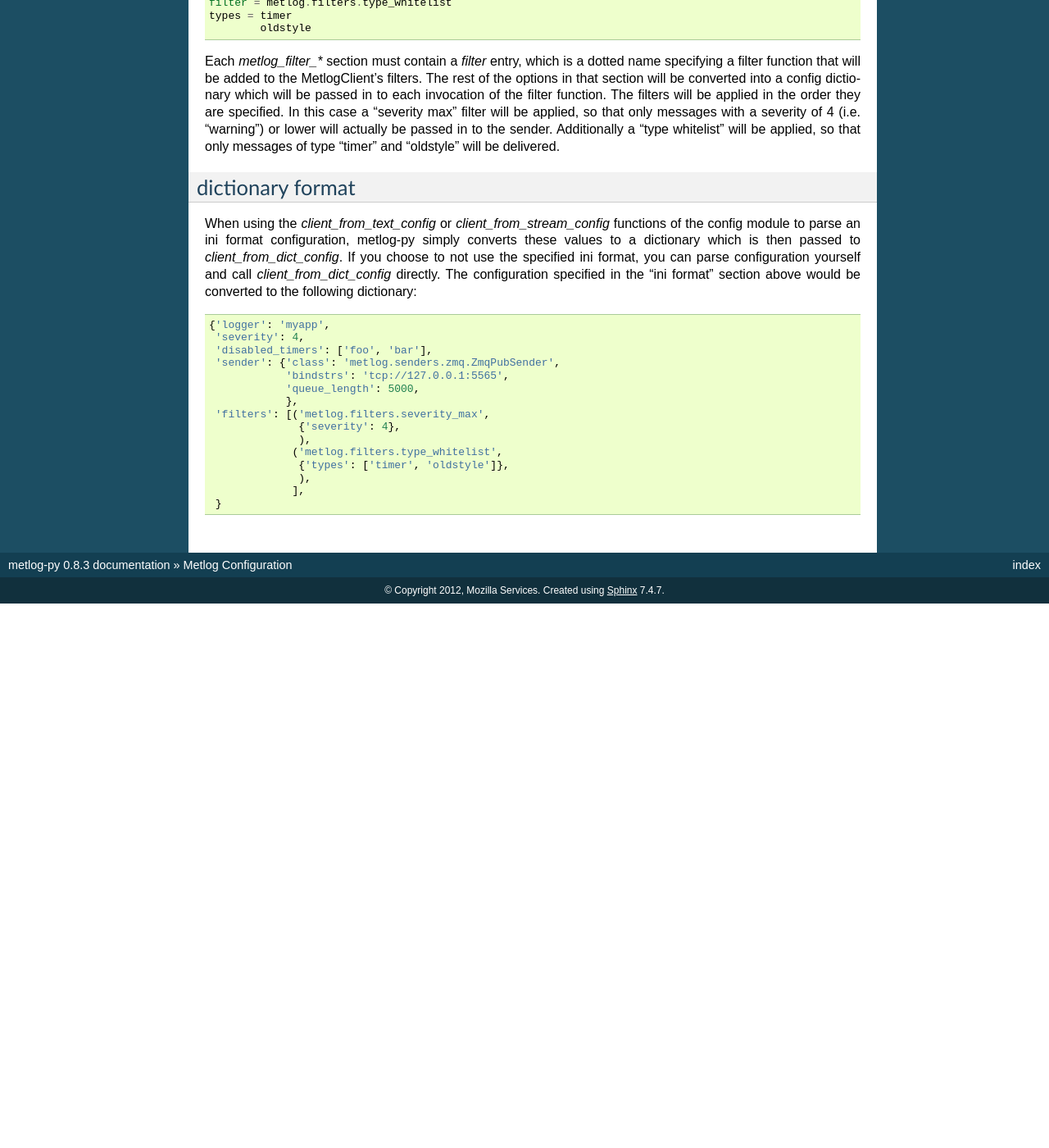
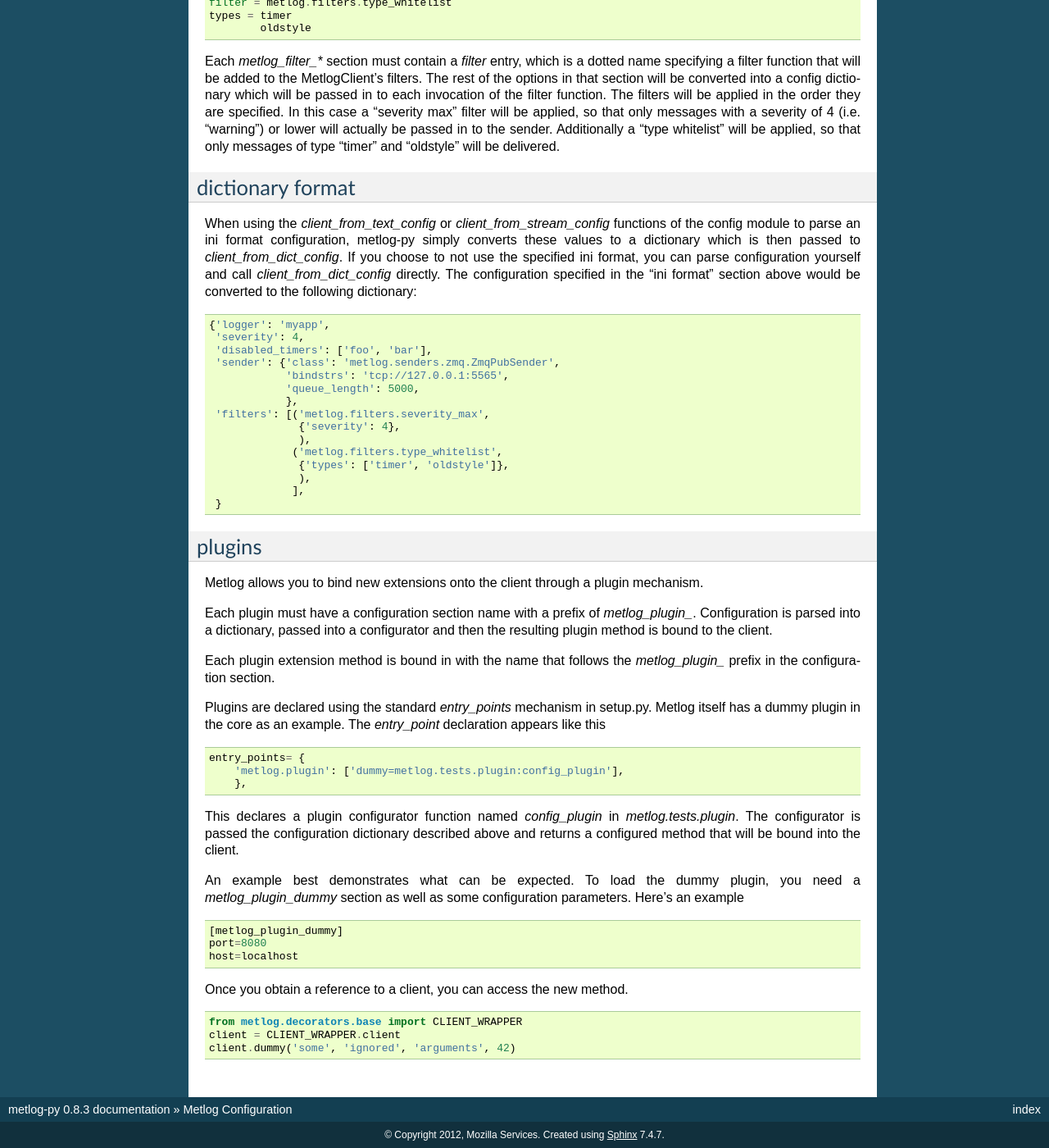
Before and after one commit to mozilla-services/metlog-py, a Sphinx documentation site: the page built from docs/config.rst, in a window 1280 px wide and 1400 px high, scrolled down 1549 px. Shown: the whole window at 82% size. Built offline with Sphinx 7.4.7, drawn with Linux system fonts in a browser that asks for light colours; before the commit the page ends 2285 px from its top, so only the background shows below that.

Commit message:
updated docs and testcases a bit for the plugin config sections

```diff
--- a/docs/config.rst
+++ b/docs/config.rst
@@ -108,6 +108,7 @@ severity of 4 (i.e. "warning") or lower will actually be passed in to the
 sender. Additionally a "type whitelist" will be applied, so that only messages
 of type "timer" and "oldstyle" will be delivered.
 
+
 dictionary format
 =================
 
@@ -134,3 +135,45 @@ be converted to the following dictionary::
                 ),
                ],
    }
+
+plugins
+=======
+
+Metlog allows you to bind new extensions onto the client through a
+plugin mechanism.
+
+Each plugin must have a configuration section name with a prefix of
+`metlog_plugin_`.  Configuration is parsed into a dictionary, passed
+into a configurator and then the resulting plugin method is bound
+to the client.
+
+Each plugin extension method is bound in with the name that follows
+the `metlog_plugin_` prefix in the configuration section.
+
+Plugins are declared using the standard `entry_points` mechanism in
+setup.py.  Metlog itself has a dummy plugin in the core as an example.
+The `entry_point` declaration appears like this ::
+
+      entry_points= {
+          'metlog.plugin': ['dummy=metlog.tests.plugin:config_plugin'],
+          },
+
+This declares a plugin configurator function named `config_plugin` in
+`metlog.tests.plugin`. The configurator is passed the configuration
+dictionary described above and returns a configured method that will
+be bound into the client.
+
+An example best demonstrates what can be expected.  To load the dummy
+plugin, you need a `metlog_plugin_dummy` section as well as some
+configuration parameters. Here's an example ::
+
+    [metlog_plugin_dummy]
+    port=8080
+    host=localhost
+
+Once you obtain a reference to a client, you can access the new
+method. ::
+
+    from metlog.decorators.base import CLIENT_WRAPPER
+    client = CLIENT_WRAPPER.client
+    client.dummy('some', 'ignored', 'arguments', 42)
```
Also changed, not shown: 2 other files.
